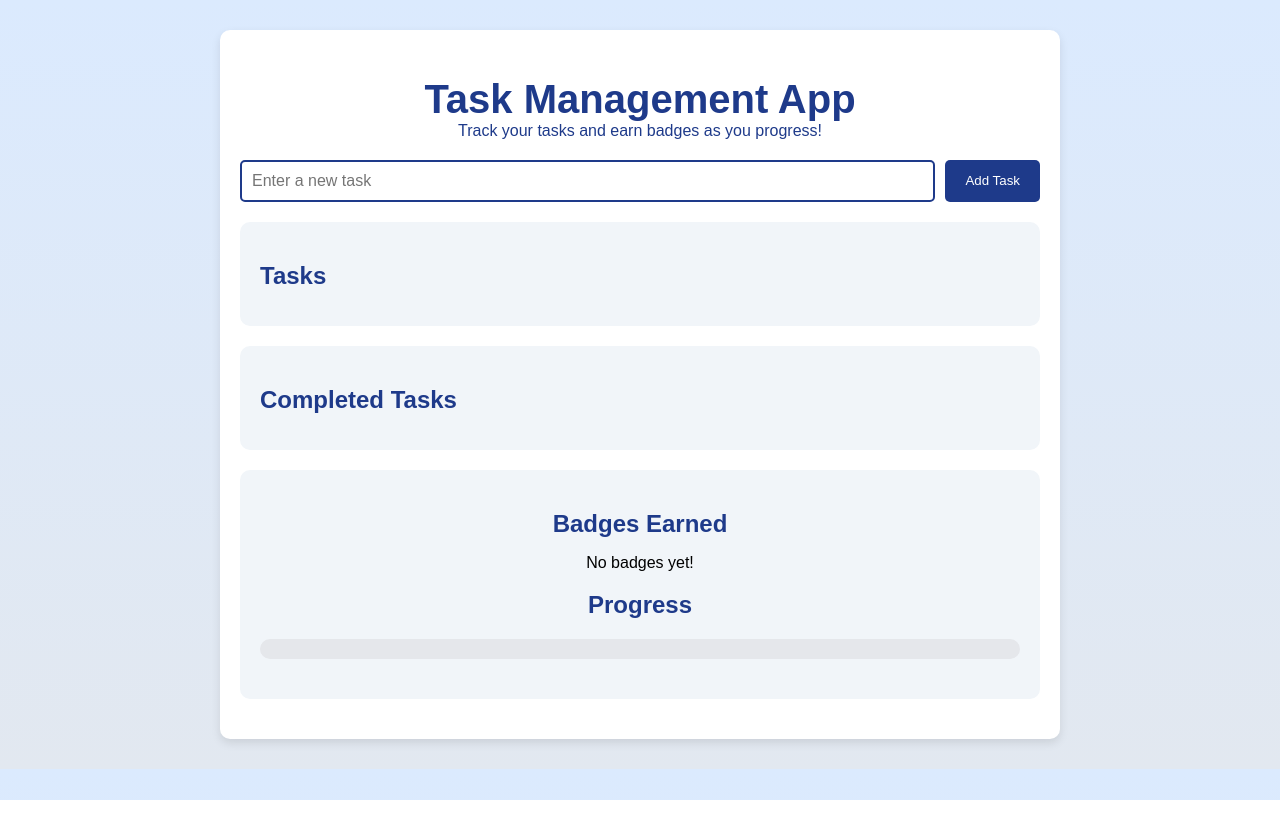
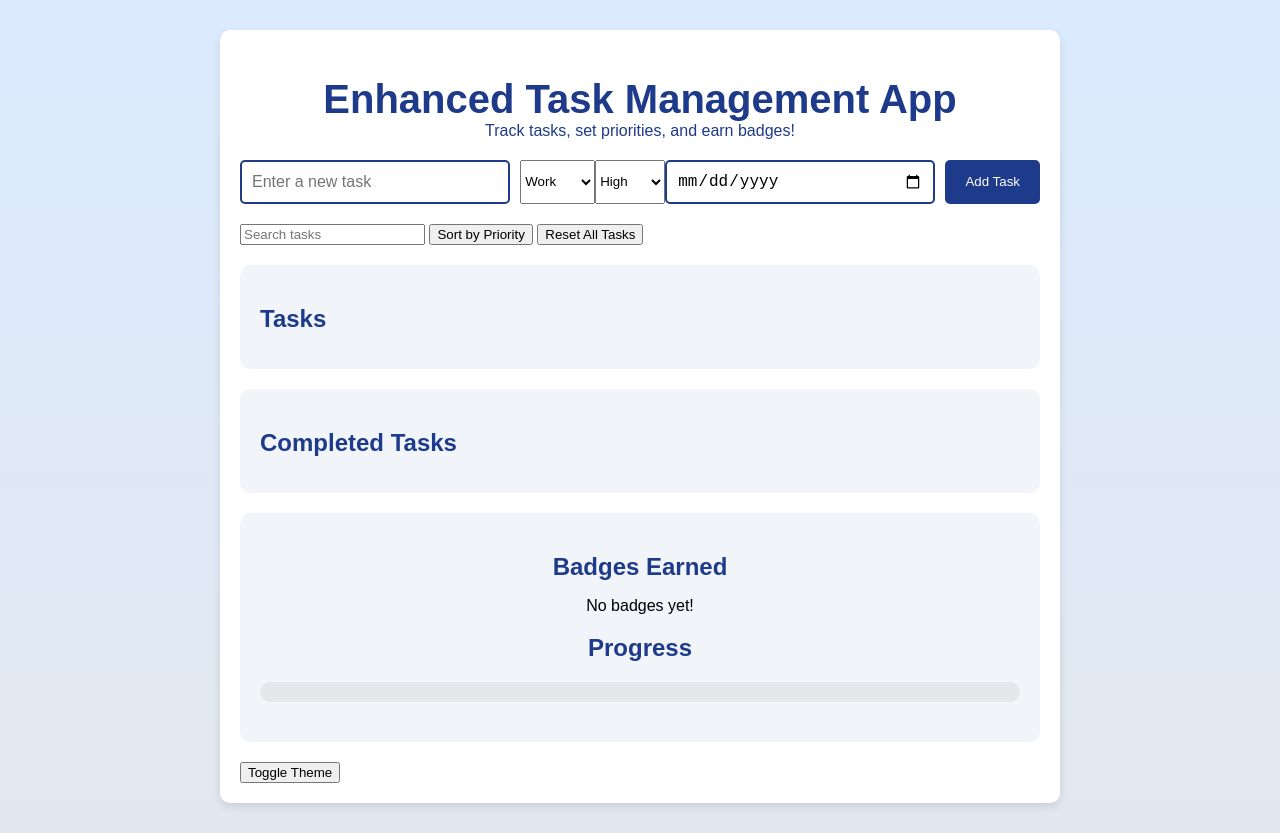
Before and after one commit to arcane666sh/webcompozentgithub.io, a plain HTML site: page compozent/index.html in a window 1280 px wide. Before the commit the page ends 800 px from the top, so only its background shows below. Drawn offline with Linux system fonts and the light colour scheme.

Commit message:
Update index.html

```diff
--- a/compozent/index.html
+++ b/compozent/index.html
@@ -3,20 +3,38 @@
 <head>
   <meta charset="UTF-8">
   <meta name="viewport" content="width=device-width, initial-scale=1.0">
-  <title>Task Management App</title>
+  <title>Enhanced Task Management App</title>
   <link rel="stylesheet" href="styles.css">
 </head>
 <body>
   <div class="container">
     <header>
-      <h1>Task Management App</h1>
-      <p>Track your tasks and earn badges as you progress!</p>
+      <h1>Enhanced Task Management App</h1>
+      <p>Track tasks, set priorities, and earn badges!</p>
     </header>
 
     <!-- Task Input Section -->
     <div class="task-input">
-      <input type="text" id="taskInput" placeholder="Enter a new task" />
+      <input type="text" id="taskInput" placeholder="Enter a new task">
+      <select id="categorySelect">
+        <option value="Work">Work</option>
+        <option value="Personal">Personal</option>
+        <option value="Urgent">Urgent</option>
+      </select>
+      <select id="prioritySelect">
+        <option value="High">High</option>
+        <option value="Medium">Medium</option>
+        <option value="Low">Low</option>
+      </select>
+      <input type="date" id="dueDate">
       <button id="addTaskBtn">Add Task</button>
+    </div>
+
+    <!-- Search and Sort Section -->
+    <div class="search-sort">
+      <input type="text" id="searchBar" placeholder="Search tasks">
+      <button id="sortPriorityBtn">Sort by Priority</button>
+      <button id="resetTasksBtn">Reset All Tasks</button>
     </div>
 
     <!-- Task List Section -->
@@ -42,6 +60,11 @@
         <div id="progressBar" class="progress-bar"></div>
       </div>
     </section>
+
+    <!-- Theme Toggle -->
+    <div class="theme-toggle">
+      <button id="toggleThemeBtn">Toggle Theme</button>
+    </div>
   </div>
   <script src="script.js"></script>
 </body>
```
